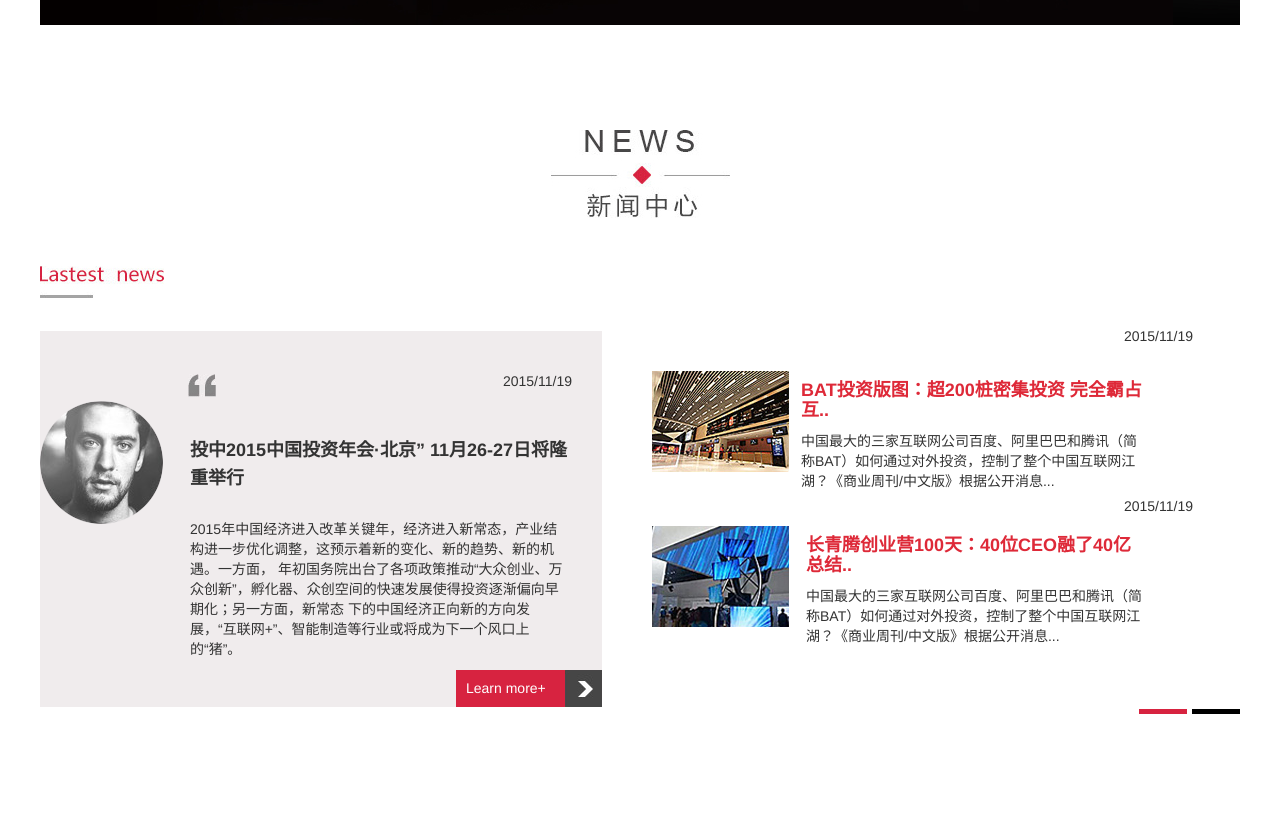
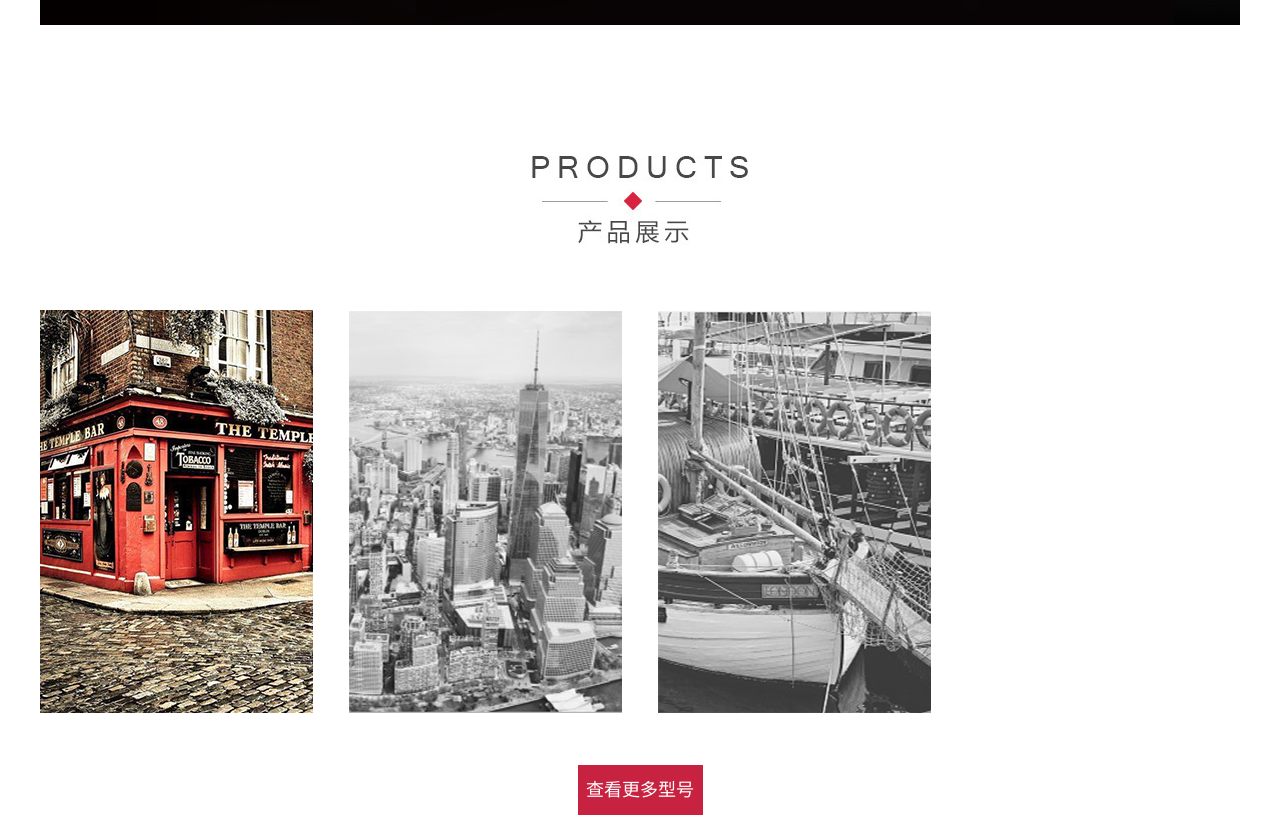
Before and after one commit to H22L/qincai, a plain HTML site: page index.html in a window 1280 px wide. Shown: the part 540-1359 px from the top of the page. Drawn offline with Linux system fonts and the light colour scheme.

Commit message:
首页重置版+图片路径json化

```diff
--- a/index.html
+++ b/index.html
@@ -10,25 +10,29 @@
     <script src="./js/bootstrap.min.js"></script>
     <link rel="stylesheet" href="./css/bootstrap.min.css">
     <style media="screen">
-        html{
+        html {
             width: 100%;
             min-width: 1200px
         }
-        .main{
+
+        .main {
             width: 1200px;
             margin: 0 auto;
         }
         /* 头部 */
-        .head{
+
+        .head {
             height: 90px;
             position: relative;
         }
-        .head img{
+
+        .head img {
             position: absolute;
             left: 0;
             height: 100%;
             display: inline-block;
         }
+
         .head .menu {
             height: 90px;
             line-height: 90px;
@@ -37,22 +41,26 @@
             display: inline-block;
             padding: 0
         }
-        .menu li{
+
+        .menu li {
             list-style: none;
-            float:left;
+            float: left;
         }
-        .menu_active{
+
+        .menu_active {
             text-align: center;
             background-color: #d72340;
             color: #fff
         }
         /*轮播-替换bootstrap样式*/
-        .carousel-indicators .active{
+
+        .carousel-indicators .active {
             width: 20px;
             height: 20px;
             margin: 0;
             background-color: #fff;
         }
+
         .carousel-indicators li {
             display: inline-block;
             width: 20px;
@@ -60,22 +68,25 @@
             margin: 1px;
             text-indent: -999px;
             cursor: pointer;
-            background-color: #000\9;
-            background-color: rgba(0,0,0,0);
+            background-color: #000;
+            background-color: rgba(0, 0, 0, 0);
             border: 1px solid #fff;
             border-radius: 10px;
         }
         /* 新闻中心 */
-        .new{
+
+        .new {
             width: 100%;
             margin-top: 105px
         }
-        .new .newWord{
+
+        .new .newWord {
             margin-top: 48px;
             width: 100%;
             position: relative
         }
-        .newWord .left{
+
+        .newWord .left {
             width: 562px;
             height: 376px;
             background-color: #f0eced;
@@ -83,33 +94,39 @@
             display: inline-block;
             position: relative;
         }
-        .left .data{
+
+        .left .data {
             position: absolute;
-            top:40px;
+            top: 40px;
             right: 30px
         }
-        .left .article{
+
+        .left .article {
             width: 380px;
             position: absolute;
-            top:95px;
+            top: 95px;
             left: 150px;
         }
-        .article h4{
+
+        .article h4 {
             font-weight: bold;
             line-height: 28px
         }
-        .article div{
+
+        .article div {
             margin-top: 27px
         }
-        .newWord .right{
+
+        .newWord .right {
             width: 556px;
             position: absolute;
-            top:60px;
+            top: 60px;
             margin-left: 50px;
             padding-right: 15px;
             display: inline-block;
         }
-        .product{
+
+        .product {
             width: 100%;
             margin-top: 130px
         }
@@ -124,8 +141,11 @@
             <ul class="menu">
                 <li class="menu_active" style="width:83px;text-align:center">首页</li>
                 <li style="width:100px;text-align:center">关于我们</li>
+                <li style="width:100px;text-align:center">产品中心</li>
                 <li style="width:100px;text-align:center">新闻中心</li>
-		        <li style="width:100px;text-align:center">产品展示</li>
+                <li style="width:100px;text-align:center">视频中心</li>
+                <li style="width:100px;text-align:center">下载中心</li>
+                <li style="width:100px;text-align:center">英文版/English</li>
             </ul>
         </div>
 
@@ -148,75 +168,6 @@
                 </div>
                 <div class="item">
                     <img src="https://h22l.github.io/qincai/images/carousel3.jpg" alt="...">
-                </div>
-            </div>
-        </div>
-
-        <!-- 新闻中心 -->
-        <div class="new">
-            <img class="img-responsive center-block" src="https://h22l.github.io/qincai/images/news.jpg" alt="">
-            <div class="newWord">
-                <img style="display:block" src="https://h22l.github.io/qincai/images/Lastest.jpg" alt="laster">
-                <div class="left">
-                    <img style="position: absolute;top: 70px;" src="https://h22l.github.io/qincai/images/avatar.png" alt="avatar">
-                    <img style="position:absolute;top:43px;left:148px" src="https://h22l.github.io/qincai/images/quotes.jpg" alt="quotes">
-                    <div class="data">
-                        2015/11/19
-                    </div>
-                    <div class="article">
-                        <h4>投中2015中国投资年会·北京” 11月26-27日将隆重举行</h4>
-                        <div>
-                            2015年中国经济进入改革关键年，经济进入新常态，产业结构进一步优化调整，这预示着新的变化、新的趋势、新的机遇。一方面，
-                            年初国务院出台了各项政策推动“大众创业、万众创新”，孵化器、众创空间的快速发展使得投资逐渐偏向早期化；另一方面，新常态
-                            下的中国经济正向新的方向发展，“互联网+”、智能制造等行业或将成为下一个风口上的“猪”。
-                        </div>
-                    </div>
-                    <div style="position:absolute;right:0;bottom:0;width:146px;height:37px;background-color:#d72340;color:#fff">
-                        <span style="line-height:37px;margin-left:10px">Learn more+</span>
-                        <img class="pull-right" src="https://h22l.github.io/qincai/images/arrow.png" alt="">
-                    </div>
-                </div>
-                <div class="right">
-                    <div class="one">
-                        <div style="text-align:right">2015/11/19</div>
-                        <div style="margin-top:25px;position:relative">
-                            <img style="display:inline-block;position:absolute;top:0" src="./images/new1.jpg" alt="">
-                            <div style="display:inline-block;width:342px;word-wrap:break-word;position:absolute;right:50px">
-                                <h4 style="color:#de2938;font-weight:bold">BAT投资版图：超200桩密集投资 完全霸占互..</h4>
-                                <span >中国最大的三家互联网公司百度、阿里巴巴和腾讯（简称BAT）如何通过对外投资，控制了整个中国互联网江湖？《商业周刊/中文版》根据公开消息...</span>
-                            </div>
-                        </div>
-                        <div style="text-align:right;margin-top:150px">2015/11/19</div>
-                        <div>
-                            <img style="display:inline-block;position:absolute;top:200px" src="./images/new2.jpg" alt="">
-                            <div style="display:inline-block;width:342px;word-wrap:break-word;position:absolute;right:60px;top:200px">
-                                <h4 style="color:#de2938;font-weight:bold">长青腾创业营100天：40位CEO融了40亿 总结..</h4>
-                                <span >中国最大的三家互联网公司百度、阿里巴巴和腾讯（简称BAT）如何通过对外投资，控制了整个中国互联网江湖？《商业周刊/中文版》根据公开消息...</span>
-                            </div>
-                        </div>
-                    </div>
-                    <div class="two" style="display:none">
-                        <div style="text-align:right">2015/11/19</div>
-                        <div style="margin-top:25px;position:relative">
-                            <img style="display:inline-block;position:absolute;top:0" src="./images/new2.jpg" alt="">
-                            <div style="display:inline-block;width:342px;word-wrap:break-word;position:absolute;right:50px">
-                                <h4 style="color:#de2938;font-weight:bold">BAT投资版图：超200桩密集投资 完全霸占互..</h4>
-                                <span >中国最大的三家互联网公司百度、阿里巴巴和腾讯（简称BAT）如何通过对外投资，控制了整个中国互联网江湖？《商业周刊/中文版》根据公开消息...</span>
-                            </div>
-                        </div>
-                        <div style="text-align:right;margin-top:150px">2015/11/19</div>
-                        <div>
-                            <img style="display:inline-block;position:absolute;top:200px" src="./images/new1.jpg" alt="">
-                            <div style="display:inline-block;width:342px;word-wrap:break-word;position:absolute;right:60px;top:200px">
-                                <h4 style="color:#de2938;font-weight:bold">长青腾创业营100天：40位CEO融了40亿 总结..</h4>
-                                <span >中国最大的三家互联网公司百度、阿里巴巴和腾讯（简称BAT）如何通过对外投资，控制了整个中国互联网江湖？《商业周刊/中文版》根据公开消息...</span>
-                            </div>
-                        </div>
-                    </div>
-                </div>
-                <div style="position:absolute;bottom:0;right:0;height:3px;width:150px">
-                    <div class="black" style="width:48px;height:5px;background-color:#000;float:right"></div>
-                    <div class="red" style="width:48px;height:5px;background-color:#d72340;float:right;margin-right:5px"></div>
                 </div>
             </div>
         </div>
@@ -247,16 +198,9 @@
                             <button style="margin-left:80px;background-color:#d32540;color:#fff;border:1px solid #fff;padding:5px 10px 5px 10px">MORE+</button>
                         </div>
                     </div>
-                    <div style="width:273px;height:402px;display:inline-block;position:relative">
-                        <img src="https://h22l.github.io/qincai/images/pro4.png" alt="">
-                        <div style="width:100%;background-color:#d32540;color:#fff;display:none;padding:30px 20px 10px 20px;position:absolute;top:132px;z-index:20;opacity:0.8">
-                            西尔斯大厦，又译为韦莱集团大厦，是位于美国伊利诺州芝加哥的一幢摩天大楼。<br>
-                            <button style="margin-left:80px;background-color:#d32540;color:#fff;border:1px solid #fff;padding:5px 10px 5px 10px">MORE+</button>
                 </div>
             </div>
-                </div>
-            </div>
-            <div style="width:125px;height:50px;line-height:50px;margin:0 auto;margin-top:52px;text-align:center;background-color:#c72240;color:#fff;font-size:18px">更多产品 > ></div>
+            <div style="width:125px;height:50px;line-height:50px;margin:0 auto;margin-top:52px;text-align:center;background-color:#c72240;color:#fff;font-size:18px">查看更多型号</div>
         </div>
 
         <!-- 底部关于我们 -->
@@ -265,9 +209,9 @@
 
     <script type="text/javascript">
         //导航栏效果
-    $(".menu li:not(:first)").hover(function () {
+        $(".menu li:not(:first)").hover(function() {
             $(this).addClass('menu_active')
-    }, function () {
+        }, function() {
             $(this).removeClass('menu_active')
         });
 
@@ -286,10 +230,18 @@
         });
 
         //产品展示效果
-    $(".pro_img>div").hover(function () {
+        $(".pro_img>div").hover(function() {
             $(this).children("div").css('display', 'block');
-    }, function () {
+        }, function() {
             $(this).children("div").css('display', 'none');
+        });
+
+        $.ajax({
+            type: "post",
+            url: "./data/img_path.json",
+            success: function(res) {
+                console.log(res.rotation);
+            }
         });
     </script>
 </body>
```
Also changed, not shown: data/img_path.json (added, +9 -0 lines). Lines whose indentation alone changed are shown as unchanged.
